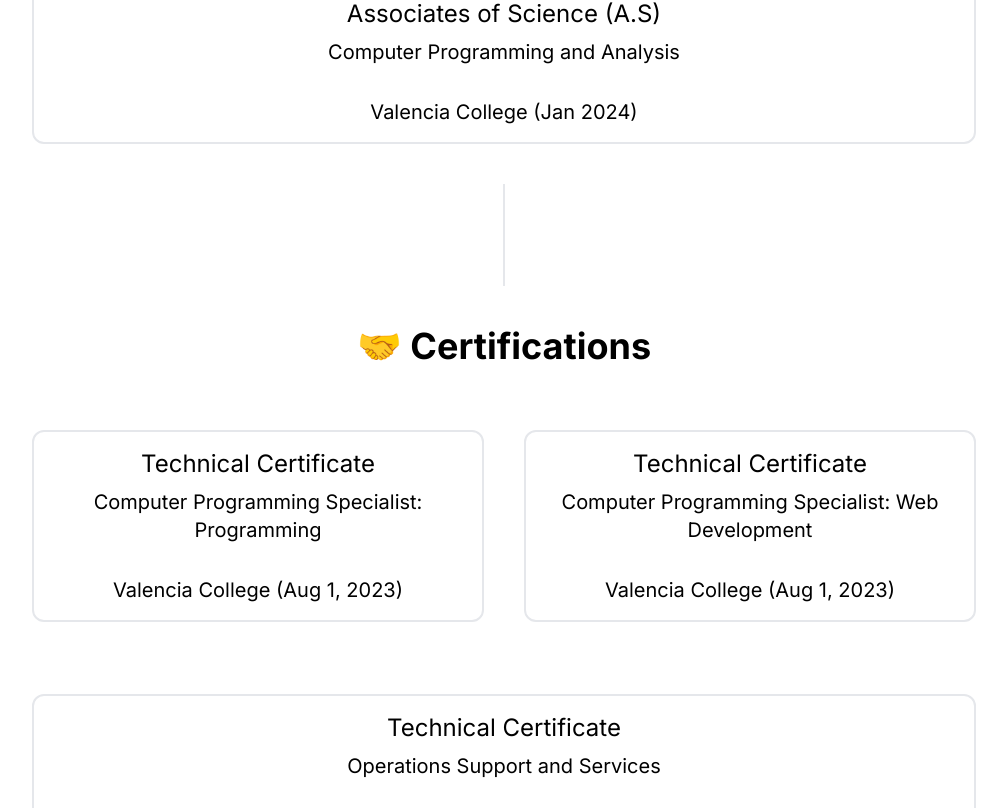
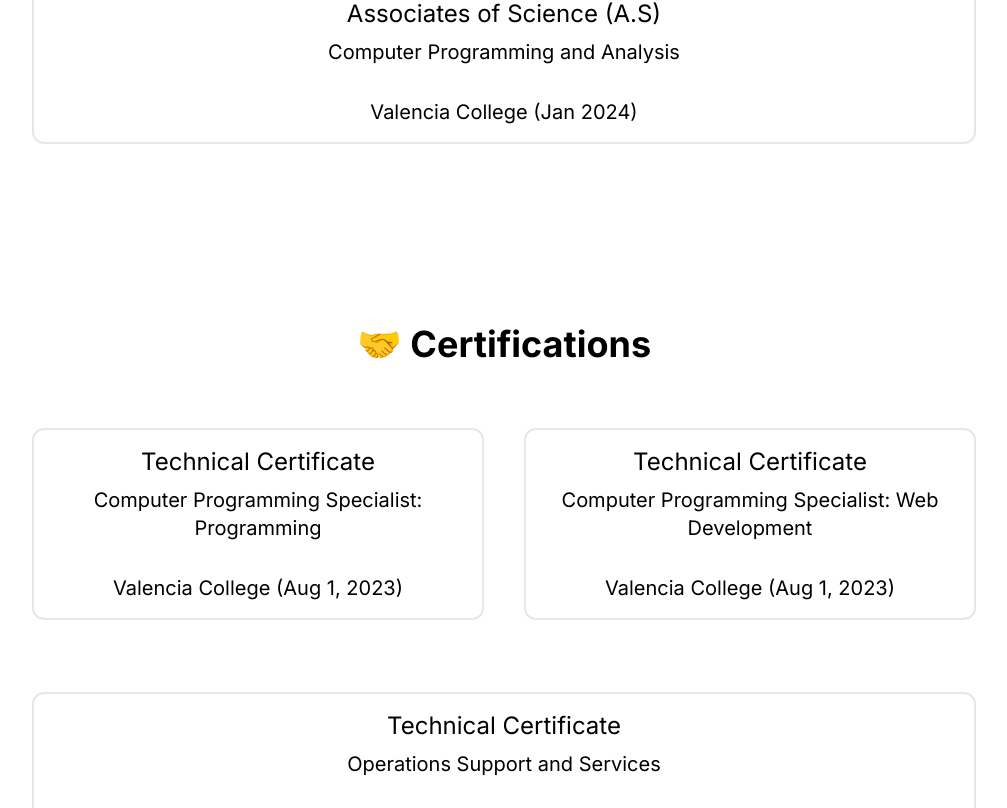
Before and after one commit to kylecurtis/portfolio, a Next.js app: page / in a window 1280 px wide. Shown: the part 992-1800 px from the top of the page, without its empty margins (136-1143 px from the left). Built offline with nearby package versions, Linux system fonts and the light colour scheme; a web font is replaced by a local one; what @catppuccin/tailwindcss would draw is missing.

Commit message:
Adjust divider component

```diff
--- a/app/components/Divider.tsx
+++ b/app/components/Divider.tsx
@@ -1,6 +1,6 @@
 const Divider = () => {
   return (
-    <div className="my-10 py-[50px] border-[1px] border-ctp-surface0 w-0 m-auto h-12"></div>
+    <div className="py-[90px]"></div>
   );
 };
 
```
